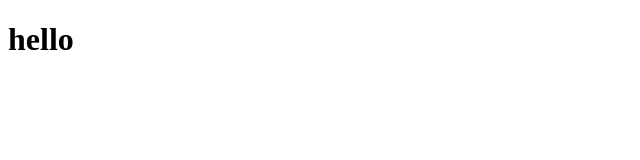
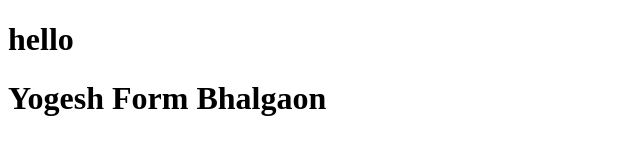
Before and after one commit to rushikesh982/demo4, a plain HTML site: page index.html in a window 1280 px wide. Shown: the whole page, without its empty margins (0-640 px from the left). Drawn offline with Linux system fonts and the light colour scheme.

Commit message:
add from Yogesh

```diff
--- a/index.html
+++ b/index.html
@@ -7,5 +7,6 @@
 </head>
 <body>
     <h1>hello</h1>
+    <h1>Yogesh Form Bhalgaon</h1>
 </body>
 </html>
```
